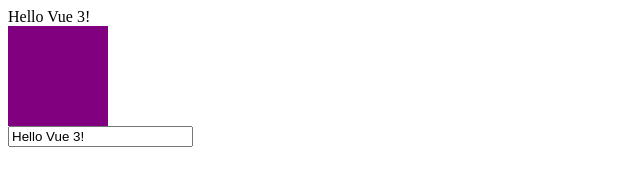
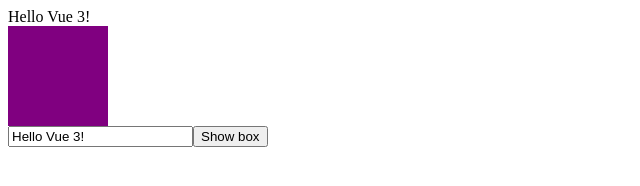
Before and after one commit to whitejamesthe2nd/learnVue, a plain HTML site: page index.html in a window 1280 px wide. Shown: the whole page, without its empty margins (0-640 px from the left). Drawn offline with nearby package versions, Linux system fonts and the light colour scheme.

Commit message:
toggle a box

```diff
--- a/index.html
+++ b/index.html
@@ -11,18 +11,21 @@
             width: 100px;
             background-color: purple;
         }
+        [v-cloak]{
+            display: none;
+        }
     </style>
 </head>
 <body>
-    <div id='app'>
+    <div id='app' v-cloak>
         <div>
 
             {{greeting}}
         </div>
         <div class='box' v-if='isVisible'></div>
-        <form>
             <input v-model='greeting' ></input>
-        </form>
+            <button v-on:click='isVisible = !isVisible'>Show box</button>
+
     </div>
     <script src="https://unpkg.com/vue@next"></script>
     <script>
```
